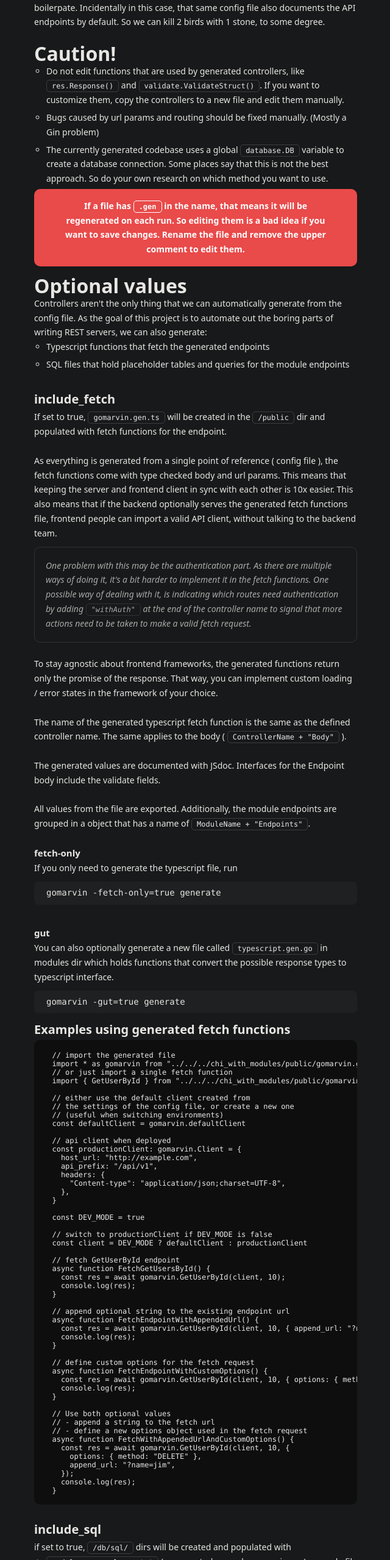
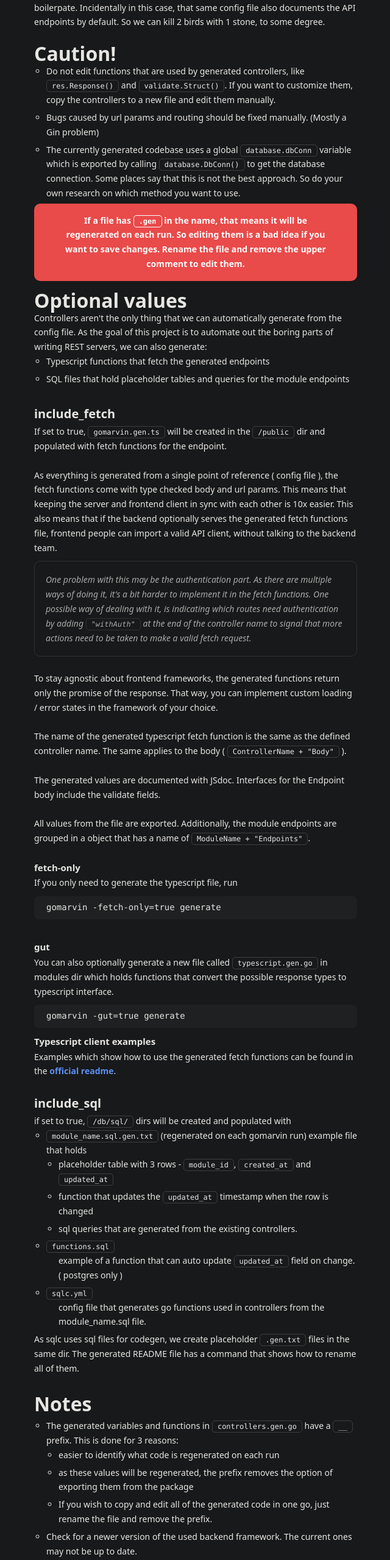
Before and after one commit to tompston/gomarvin-editor, a Vue app: page /docs in a window 1280 px wide. Shown: the part 2267-4826 px from the top of the page at 61% size, without its empty margins (401-1041 px from the left). Built offline with nearby package versions, Linux system fonts and the light colour scheme.

Commit message:
adding any type in the body

```diff
--- a/src/assets/ts/gomarvin/predefined.ts
+++ b/src/assets/ts/gomarvin/predefined.ts
@@ -19,6 +19,7 @@ export const BodyFieldTypes = {
   FLOAT64: 'float64',
   FLOAT32: 'float32',
   TIME: 'time.Time',
+  ANY: 'any',
   BOOLEAN: 'bool',
   UINT: 'uint',
   UINT64: 'uint64',
--- a/src/components/docs/Docs.vue
+++ b/src/components/docs/Docs.vue
@@ -88,16 +88,16 @@ const sections = {
                 <p>
                   Do not edit functions that are used by generated controllers, like
                   <code>res.Response()</code> and
-                  <code>validate.ValidateStruct()</code>. If you want
+                  <code>validate.Struct()</code>. If you want
                   to customize them, copy the controllers to a new file and edit them manually.
                 </p>
               </li>
 
               <li>Bugs caused by url params and routing should be fixed manually. (Mostly a Gin problem)</li>
-              <li>The currently generated codebase uses a global <code>database.DB</code> variable to create a
-                database connection. Some places say that this is not the best approach. So do your own research on
+              <li>The currently generated codebase uses a global <code>database.dbConn</code> variable which
+                is exported by calling <code>database.DbConn()</code> to get the database connection.
+                Some places say that this is not the best approach. So do your own research on
                 which method you want to use.</li>
-
             </ul>
 
             <div>
@@ -192,66 +192,11 @@ const sections = {
               gomarvin -gut=true generate
             </div>
 
-            <h3 id="include_fetch-example" class="doc-subheader-1">Examples using generated fetch
-              functions</h3>
+            <div class="fs-8 fw-700">Typescript client examples</div>
 
-
-            <div class="grid grid-cols-1 overflow-auto code-bg border-rad-3">
-              <pre>
-                  <code class="!border-none">
-  // import the generated file
-  import * as gomarvin from "../../../chi_with_modules/public/gomarvin.gen"
-  // or just import a single fetch function
-  import { GetUserById } from "../../../chi_with_modules/public/gomarvin.gen"
-
-  // either use the default client created from
-  // the settings of the config file, or create a new one
-  // (useful when switching environments)
-  const defaultClient = gomarvin.defaultClient
-
-  // api client when deployed
-  const productionClient: gomarvin.Client = {
-    host_url: "http://example.com",
-    api_prefix: "/api/v1",
-    headers: {
-      "Content-type": "application/json;charset=UTF-8",
-    },
-  }
-
-  const DEV_MODE = true
-
-  // switch to productionClient if DEV_MODE is false
-  const client = DEV_MODE ? defaultClient : productionClient
-
-  // fetch GetUserById endpoint
-  async function FetchGetUsersById() {
-    const res = await gomarvin.GetUserById(client, 10);
-    console.log(res);
-  }
-
-  // append optional string to the existing endpoint url
-  async function FetchEndpointWithAppendedUrl() {
-    const res = await gomarvin.GetUserById(client, 10, { append_url: "?name=jim" });
-    console.log(res);
-  }
-
-  // define custom options for the fetch request
-  async function FetchEndpointWithCustomOptions() {
-    const res = await gomarvin.GetUserById(client, 10, { options: { method: "POST" } });
-    console.log(res);
-  }
-
-  // Use both optional values
-  // - append a string to the fetch url
-  // - define a new options object used in the fetch request
-  async function FetchWithAppendedUrlAndCustomOptions() {
-    const res = await gomarvin.GetUserById(client, 10, {
-      options: { method: "DELETE" },
-      append_url: "?name=jim",
-    });
-    console.log(res);
-  }</code>
-              </pre>
+            <div>
+              Examples which show how to use the generated fetch functions can be found in the
+              <a href="https://github.com/tompston/gomarvin#generated-typescript-fetch-functions-usage-example" target="_blank" rel="noopener noreferrer">official readme</a>.
             </div>
 
             <br />
```
